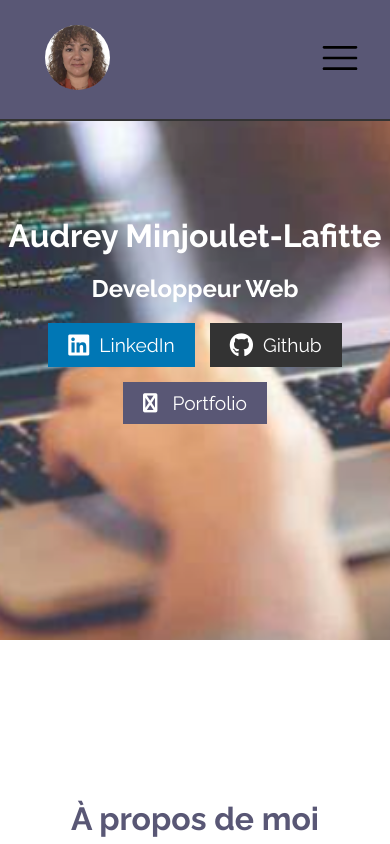
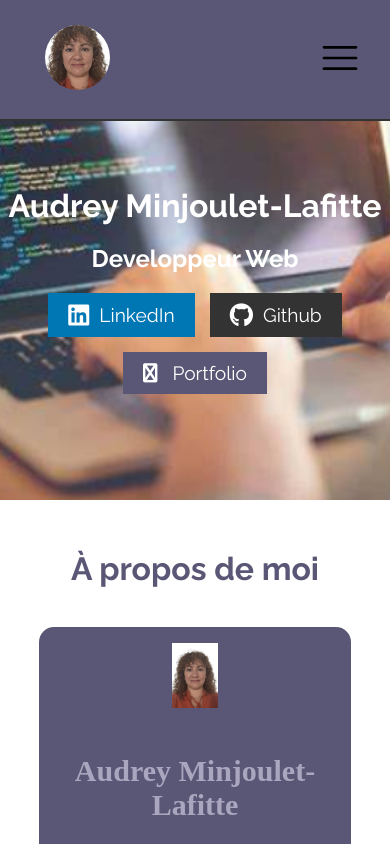
Before and after one commit to Mlaudrey/Mon_Porfolio, a plain HTML site: page index.html in a window 390 px wide. Shown: the top 844 px of the page. Drawn offline with Linux system fonts and the light colour scheme.

Commit message:
margin media queries

```diff
--- a/style.css
+++ b/style.css
@@ -667,12 +667,14 @@
 
     /*introduction*/
 
-    .introduction {
-      height:80%;
+    #introduction {
+      height: 500px;
+      margin-bottom: 50px;
     }
 
     .introduction h1 {
       font-size: 2rem;
+      margin-top: 80px;
     }
 
     .introduction h2 {
```
